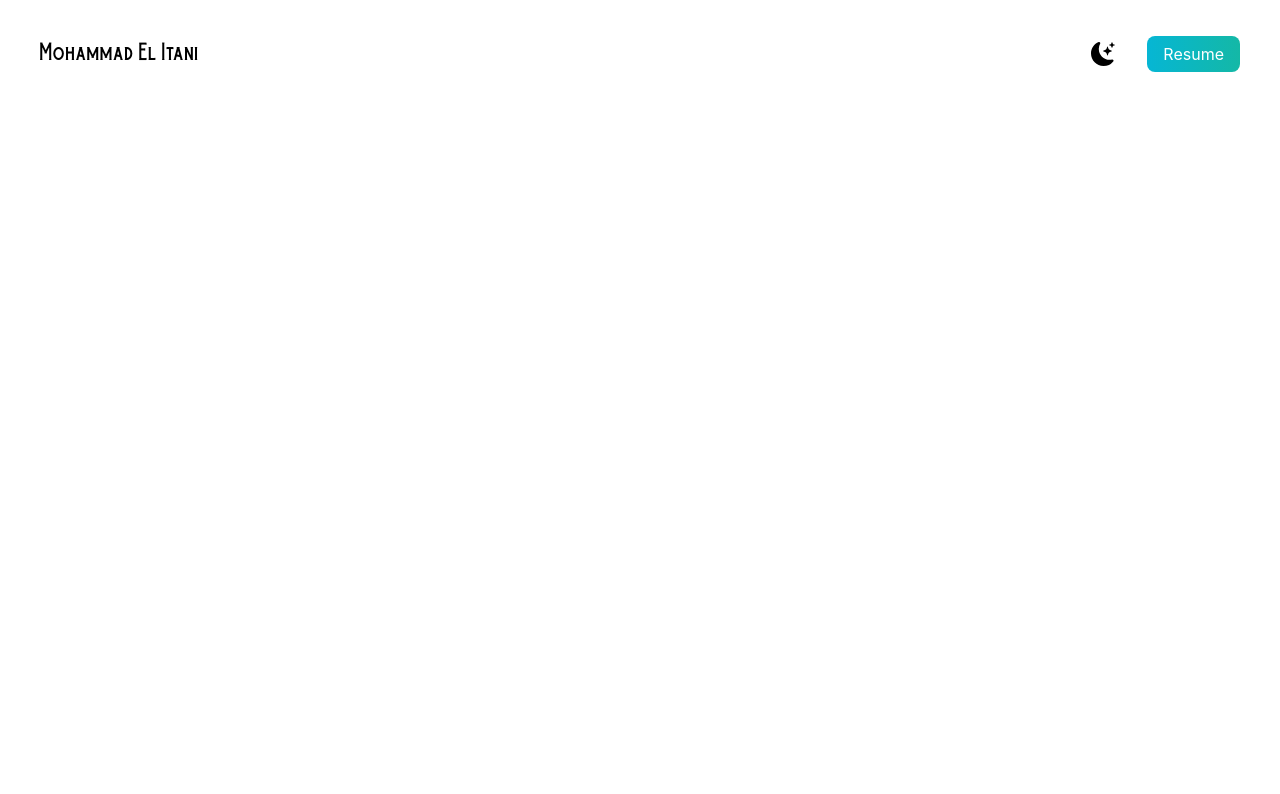
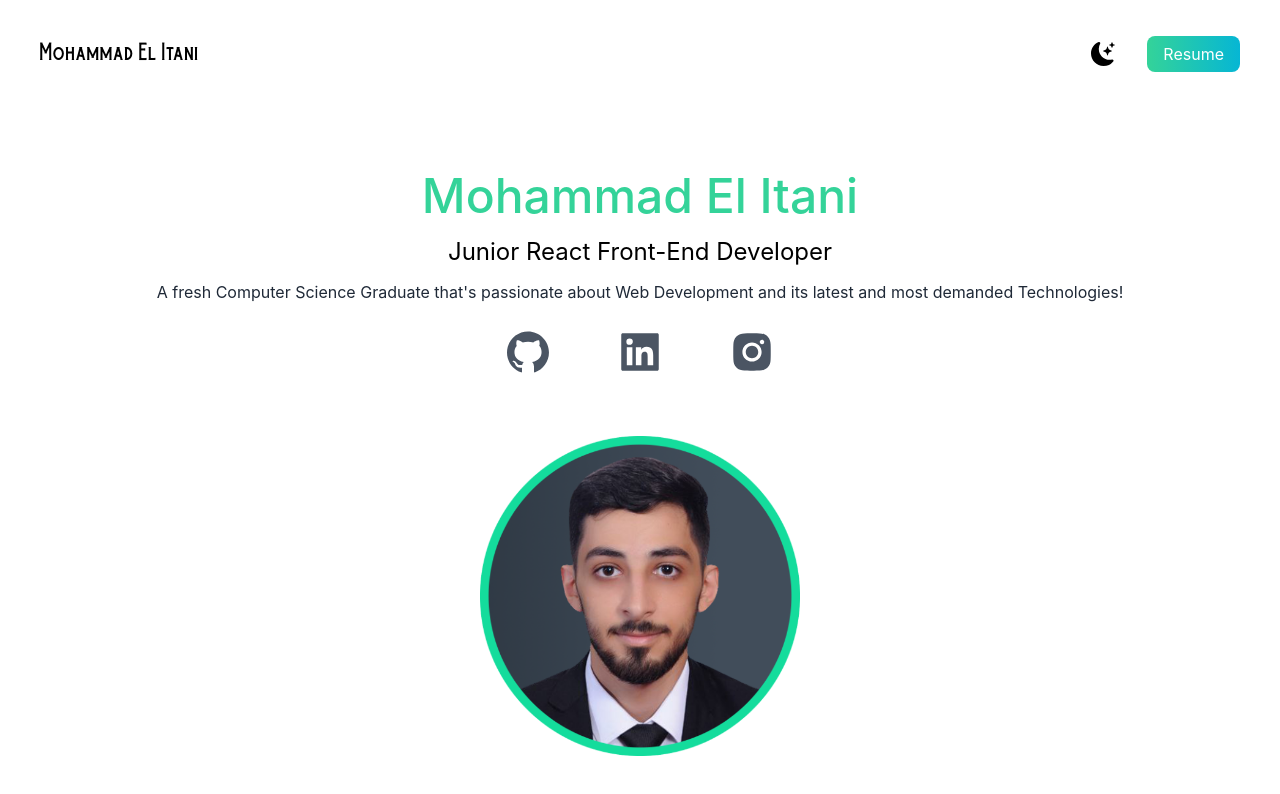
Before and after one commit to MoeElItani/Portfolio-2.0, a Next.js app: page / in a window 1280 px wide. Shown: the top 794 px of the page. Built offline with nearby package versions, Linux system fonts and the light colour scheme.

Commit message:
Front Page

```diff
--- a/pages/index.js
+++ b/pages/index.js
@@ -1,5 +1,14 @@
 import Head from 'next/head'
+// Icons
 import { BsFillMoonStarsFill } from 'react-icons/bs'
+import {
+   AiFillGithub,
+   AiFillLinkedin,
+   AiFillInstagram,
+} from 'react-icons/ai'
+// Images
+import Image from 'next/image'
+import me from '../public/mohammad-circular 523x523.png'
 
 export default function Home() {
    return (
@@ -27,7 +36,7 @@ export default function Home() {
                      </li>
                      <li>
                         <a
-                           className='bg-gradient-to-r from-cyan-500 to to-teal-500 text-white px-4 py-2 rounded-lg ml-8'
+                           className='bg-gradient-to-r from-emerald-400 to to-cyan-500 text-white px-4 py-2 rounded-lg ml-8'
                            href='#'
                         >
                            Resume
@@ -35,6 +44,46 @@ export default function Home() {
                      </li>
                   </ul>
                </nav>
+               <div className='text-center p-2 flex justify-center items-center flex-col'>
+                  <h2 className='text-5xl py-2 text-emerald-400 font-medium'>
+                     Mohammad El Itani
+                  </h2>
+                  <h3 className='text-2xl py-2'>
+                     Junior React Front-End Developer
+                  </h3>
+                  <p className='text-md leading-8 text-gray-800'>
+                     A fresh Computer Science Graduate
+                     that&apos;s passionate about Web
+                     Development and its latest and most
+                     demanded Technologies!
+                  </p>
+               </div>
+               <div className='text-5xl flex justify-center gap-16 py-3 text-gray-600'>
+                  <a
+                     href='https://github.com/MoeElItani'
+                     target='_blank'
+                     rel='noreferrer'
+                  >
+                     <AiFillGithub />
+                  </a>
+                  <a
+                     href='https://www.linkedin.com/in/mohammad-el-itani/'
+                     target='_blank'
+                     rel='noreferrer'
+                  >
+                     <AiFillLinkedin />
+                  </a>
+                  <a
+                     href='https://www.instagram.com/_mhmditani/'
+                     target='_blank'
+                     rel='noreferrer'
+                  >
+                     <AiFillInstagram />
+                  </a>
+               </div>
+               <div className='relative mt-12 flex justify-center items-center mx-auto w-80 h-80'>
+                  <Image src={me} alt='Mohammad El Itani' />
+               </div>
             </section>
          </main>
       </div>
--- a/styles/globals.css
+++ b/styles/globals.css
@@ -23,4 +23,5 @@ a {
 
 * {
    box-sizing: border-box;
+   scroll-behavior: smooth;
 }
```
